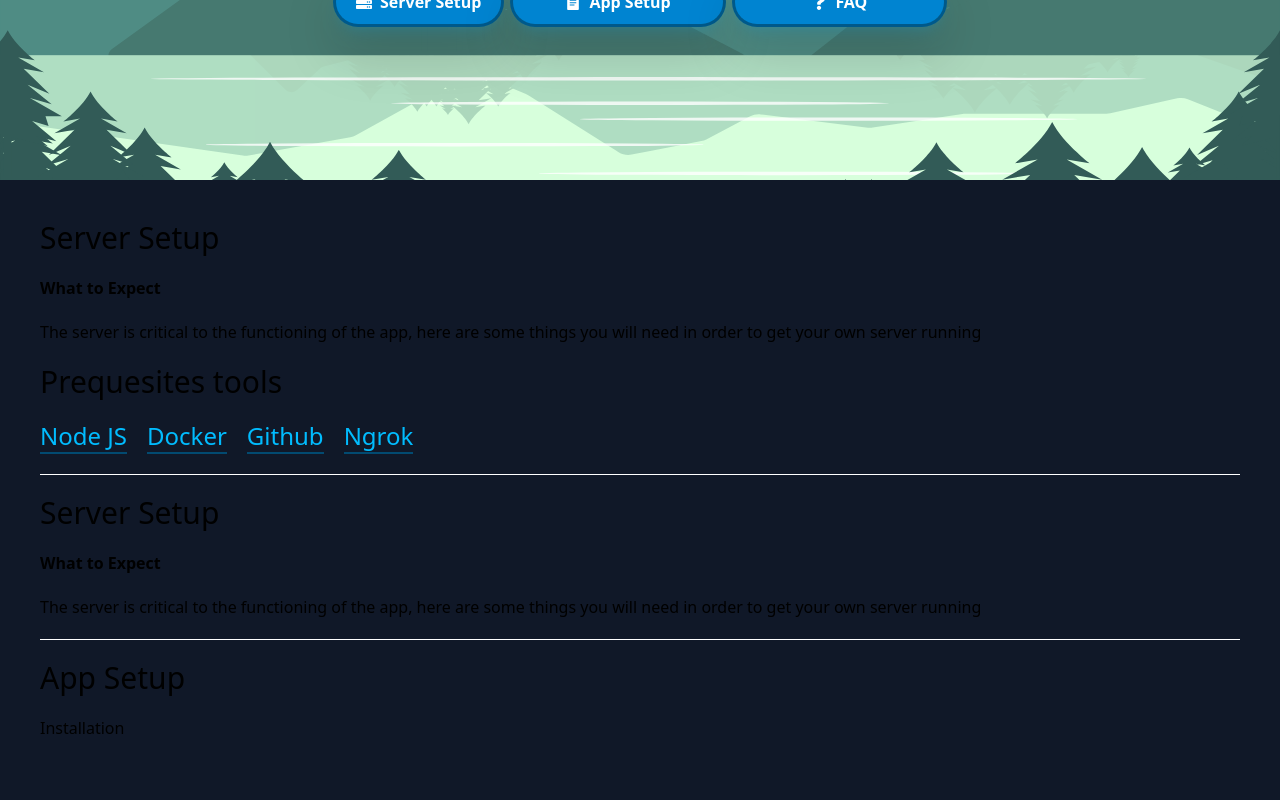
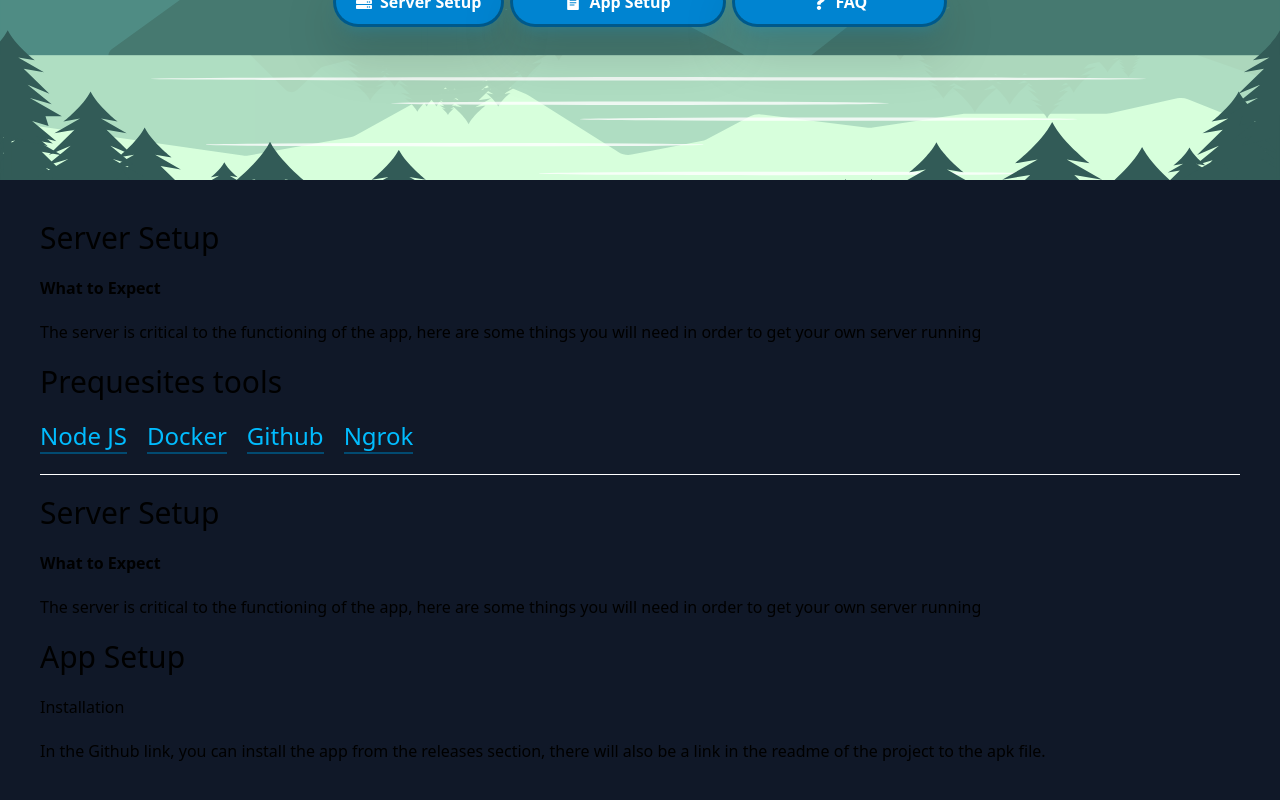
Before and after one commit to yashweblife/Ghara, a React (Vite) app in the folder client/web/GHARA/: page /learn-more in a window 1280 px wide. Shown: the part 358-1158 px from the top of the page. Built offline with nearby package versions, Linux system fonts and the light colour scheme.

Commit message:
add content

```diff
--- a/client/web/GHARA/src/pages/LearnMode/LearnMore.tsx
+++ b/client/web/GHARA/src/pages/LearnMode/LearnMore.tsx
@@ -51,9 +51,11 @@ export default function Page() {
                 <Text className="text-center md:text-left">
                     The server is critical to the functioning of the app, here are some things you will need in order to get your own server running
                 </Text>
-                <hr className="text-white" />
                 <Text className="text-3xl text-center md:text-left" id='app-setup'>App Setup</Text>
                 <Text className="text-center md:text-left">Installation</Text>
+                <Text className="text-center md:text-left">
+                    In the Github link, you can install the app from the releases section, there will also be a link in the readme of the project to the apk file.
+                </Text>
             </Content>
         </>
     )
```
